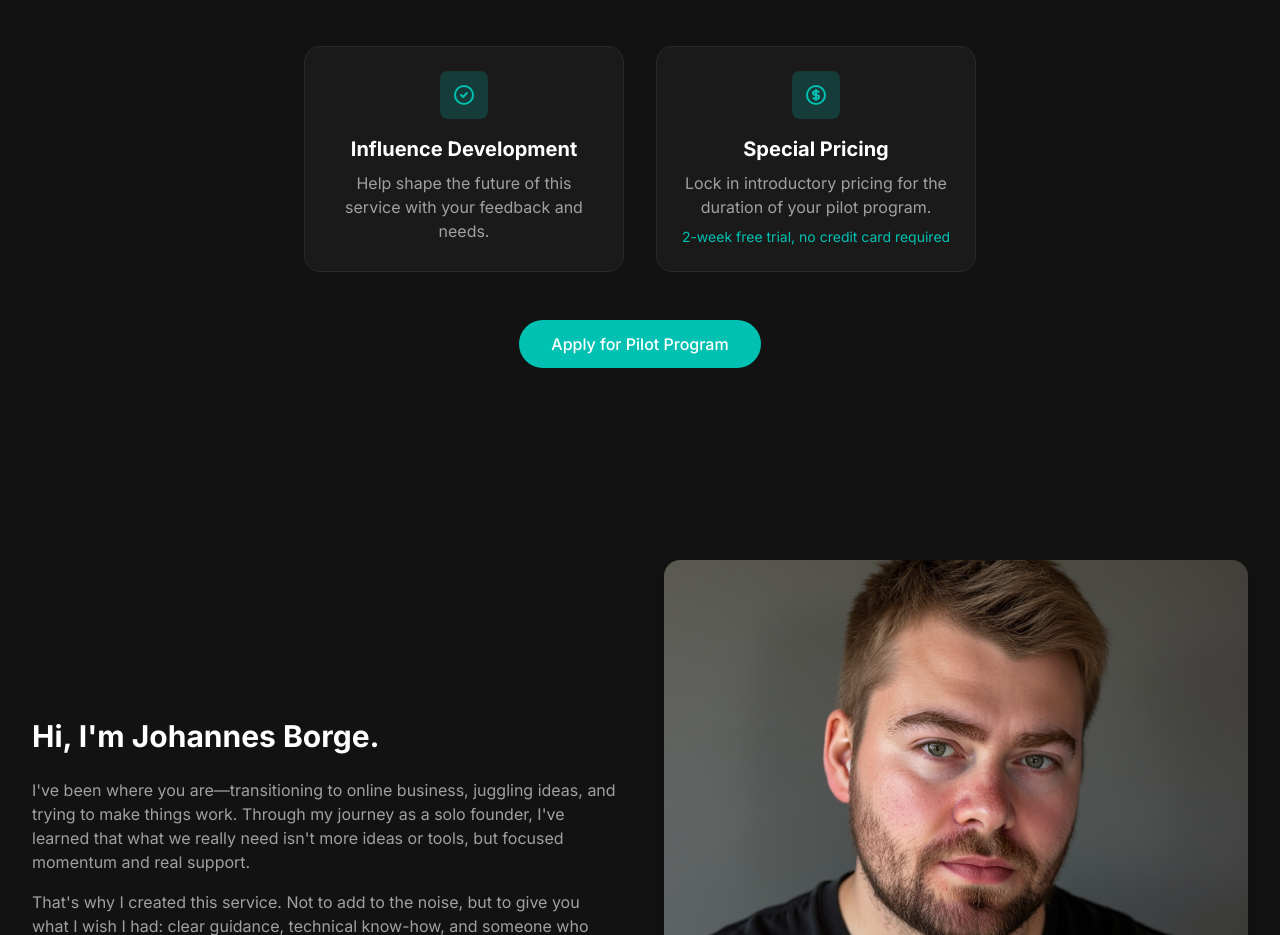
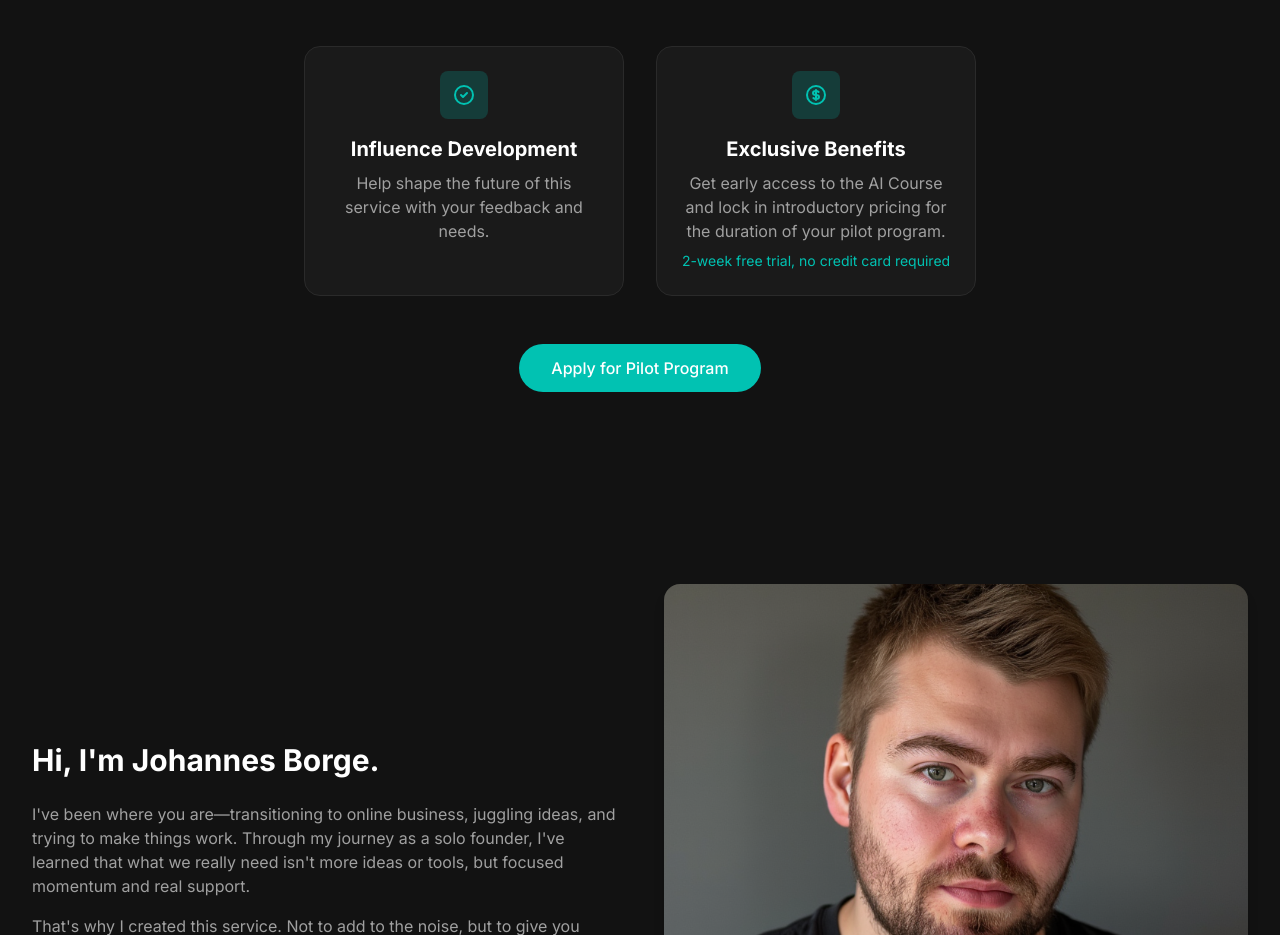
Before and after one commit to JohannesBorge/borge, a Next.js app: page / in a window 1280 px wide. Shown: the part 1440-2375 px from the top of the page. Built offline with nearby package versions, Linux system fonts and the light colour scheme.

Commit message:
Update Pilot Program section to include course access benefit

```diff
--- a/app/page.tsx
+++ b/app/page.tsx
@@ -144,8 +144,8 @@ export default function Home() {
                     <path strokeLinecap="round" strokeLinejoin="round" strokeWidth={2} d="M12 8c-1.657 0-3 .895-3 2s1.343 2 3 2 3 .895 3 2-1.343 2-3 2m0-8c1.11 0 2.08.402 2.599 1M12 8V7m0 1v8m0 0v1m0-1c-1.11 0-2.08-.402-2.599-1M21 12a9 9 0 11-18 0 9 9 0 0118 0z" />
                   </svg>
                 </div>
-                <h3 className="text-xl font-bold mb-2 text-text-primary">Special Pricing</h3>
-                <p className="text-text-secondary">Lock in introductory pricing for the duration of your pilot program.</p>
+                <h3 className="text-xl font-bold mb-2 text-text-primary">Exclusive Benefits</h3>
+                <p className="text-text-secondary">Get early access to the AI Course and lock in introductory pricing for the duration of your pilot program.</p>
                 <p className="text-sm text-teal-500 mt-2">2-week free trial, no credit card required</p>
               </motion.div>
             </div>
```
